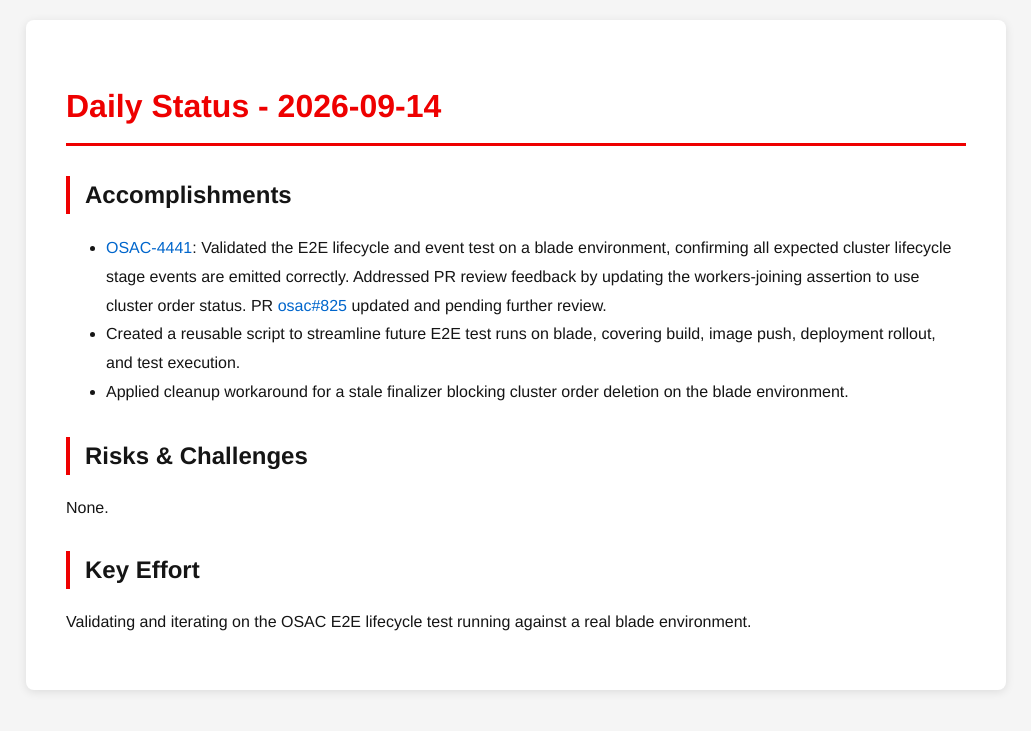
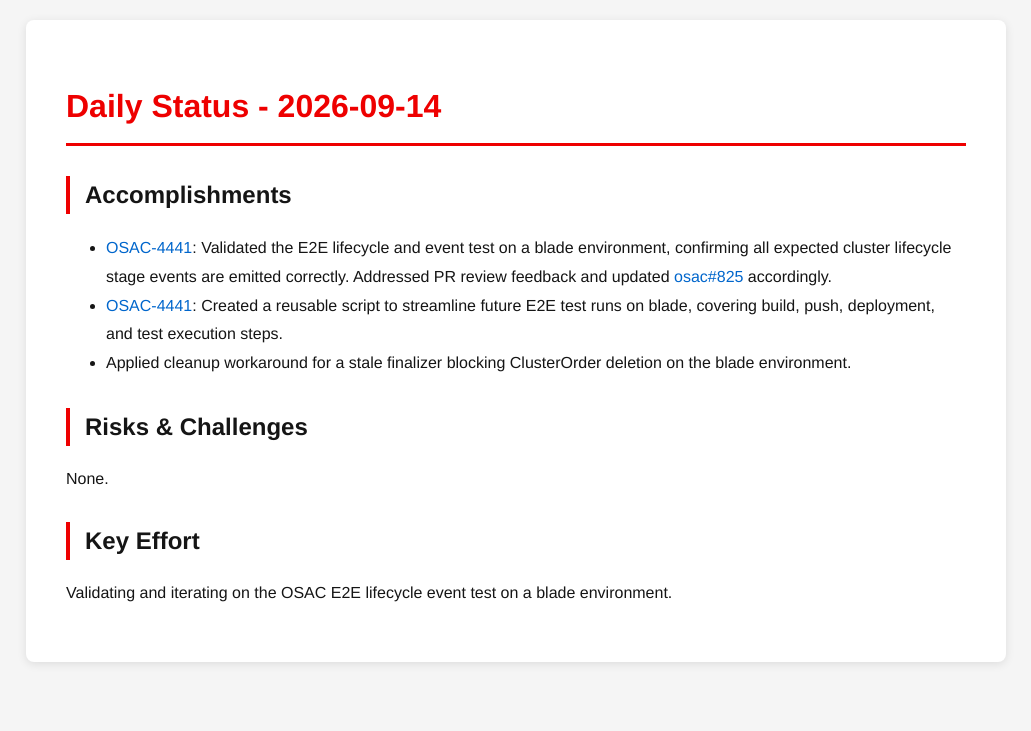
Before and after one commit to tzvatot/daily-status, a Jekyll site: the page built from 2026-09-14.md, in a window 1280 px wide. Shown: the top 731 px of the page, without its empty margins (124-1155 px from the left). Built offline with Jekyll 4.4.1, drawn with Linux system fonts in a browser that asks for light colours.

Commit message:
Daily status update - 2026-09-14

```diff
--- a/2026-09-14.md
+++ b/2026-09-14.md
@@ -7,12 +7,12 @@
 # Daily Status - 2026-09-14
 
 ## Accomplishments
-- [OSAC-4441](https://redhat.atlassian.net/browse/OSAC-4441): Validated the E2E lifecycle and event test on a blade environment, confirming all expected cluster lifecycle stage events are emitted correctly. Addressed PR review feedback by updating the workers-joining assertion to use cluster order status. PR [osac#825](https://github.com/osac-project/osac/pull/825) updated and pending further review.
-- Created a reusable script to streamline future E2E test runs on blade, covering build, image push, deployment rollout, and test execution.
-- Applied cleanup workaround for a stale finalizer blocking cluster order deletion on the blade environment.
+- [OSAC-4441](https://redhat.atlassian.net/browse/OSAC-4441): Validated the E2E lifecycle and event test on a blade environment, confirming all expected cluster lifecycle stage events are emitted correctly. Addressed PR review feedback and updated [osac#825](https://github.com/osac-project/osac/pull/825) accordingly.
+- [OSAC-4441](https://redhat.atlassian.net/browse/OSAC-4441): Created a reusable script to streamline future E2E test runs on blade, covering build, push, deployment, and test execution steps.
+- Applied cleanup workaround for a stale finalizer blocking ClusterOrder deletion on the blade environment.
 
 ## Risks & Challenges
 None.
 
 ## Key Effort
-Validating and iterating on the OSAC E2E lifecycle test running against a real blade environment.
+Validating and iterating on the OSAC E2E lifecycle event test on a blade environment.
```
